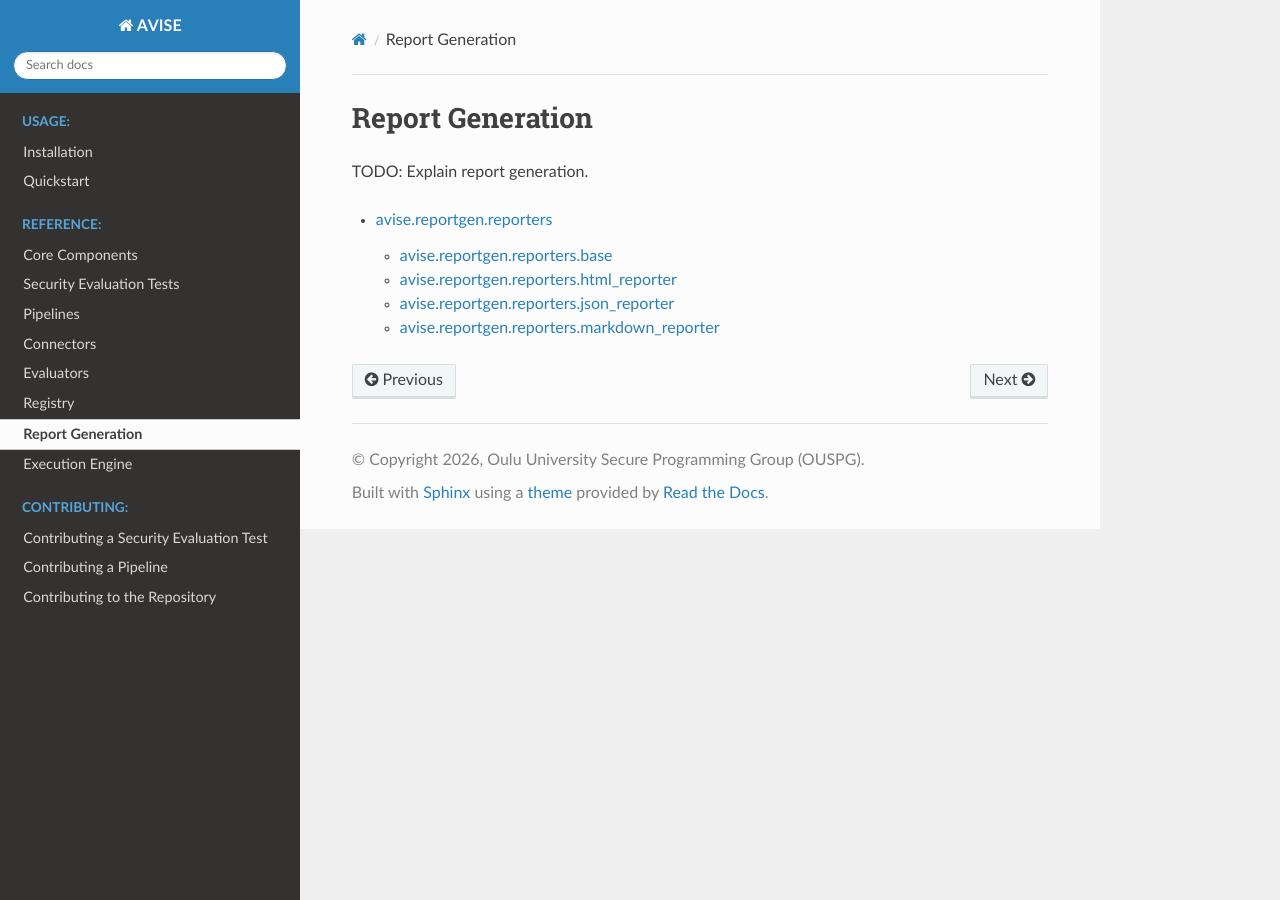
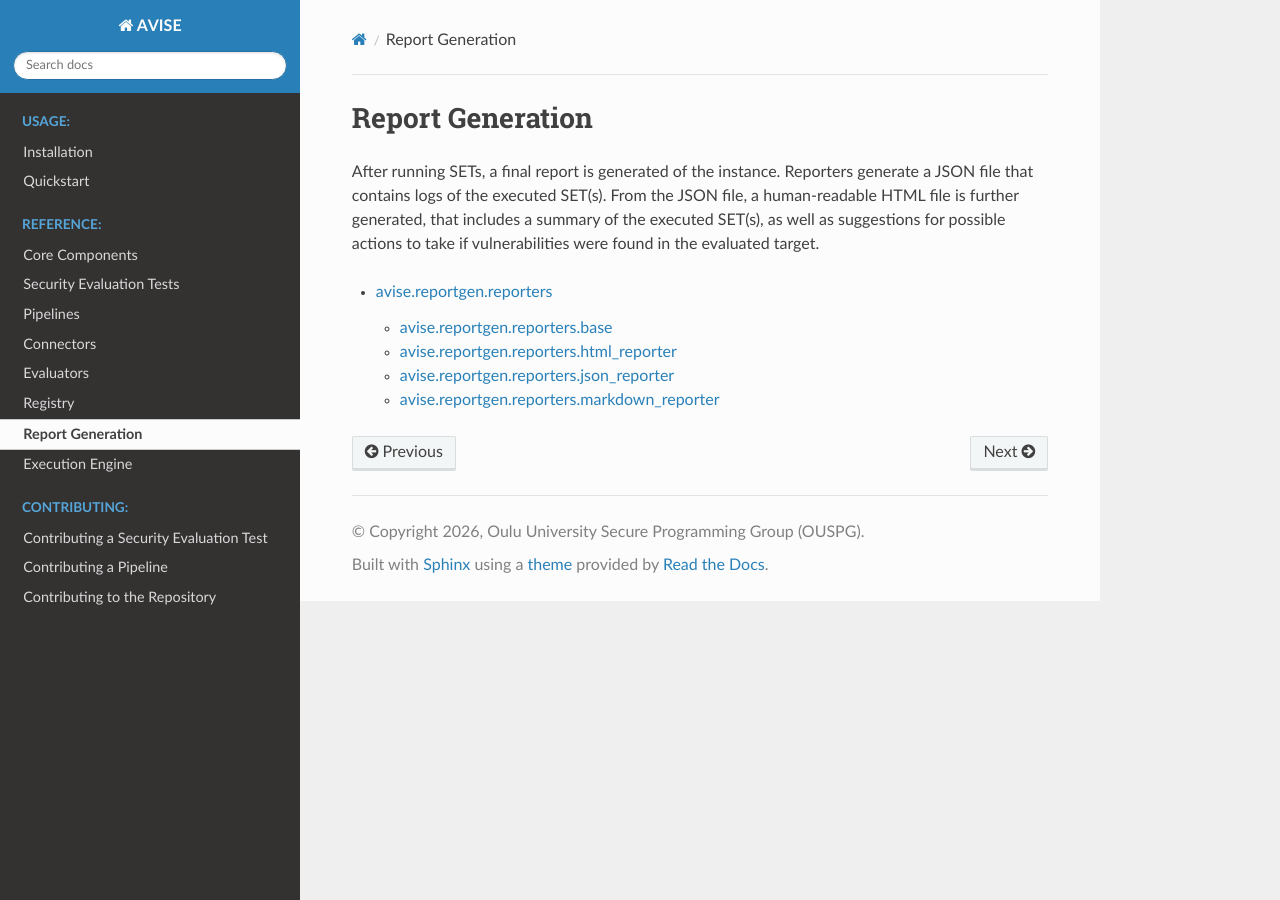
Before and after one commit to ouspg/AVISE, a Sphinx documentation site: the page built from docs/source/reportgen.rst, in a window 1280 px wide. Built offline with Sphinx 7.4.7 and the Read the Docs theme 3.1.0, drawn with Linux system fonts in a browser that asks for light colours.

Commit message:
docs updt

```diff
--- a/docs/source/registry.rst
+++ b/docs/source/registry.rst
@@ -1,7 +1,7 @@
 Registry
 =================================
 
-Explain registry
+The registeries hold information about the available Evaluators, Connectors, and SETs.
 
 .. toctree::
    :maxdepth: 3
--- a/docs/source/reportgen.rst
+++ b/docs/source/reportgen.rst
@@ -1,7 +1,10 @@
 Report Generation
 =================================
 
-TODO: Explain report generation.
+After running SETs, a final report is generated of the instance. Reporters generate a JSON file that contains
+logs of the executed SET(s). From the JSON file, a human-readable HTML file is further generated, that includes
+a summary of the executed SET(s), as well as suggestions for possible actions to take if vulnerabilities were found
+in the evaluated target.
 
 .. toctree::
    :maxdepth: 3
```
